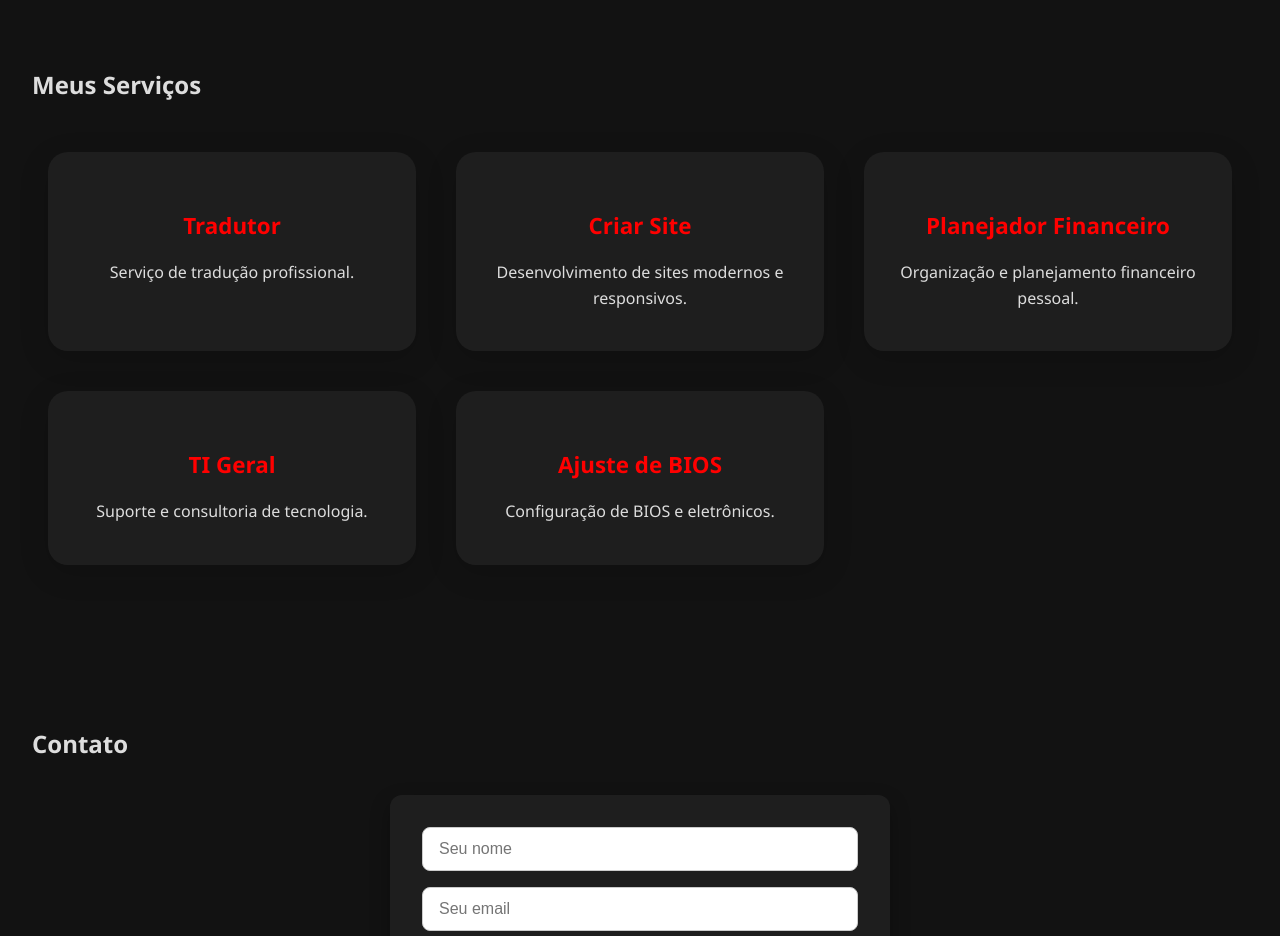
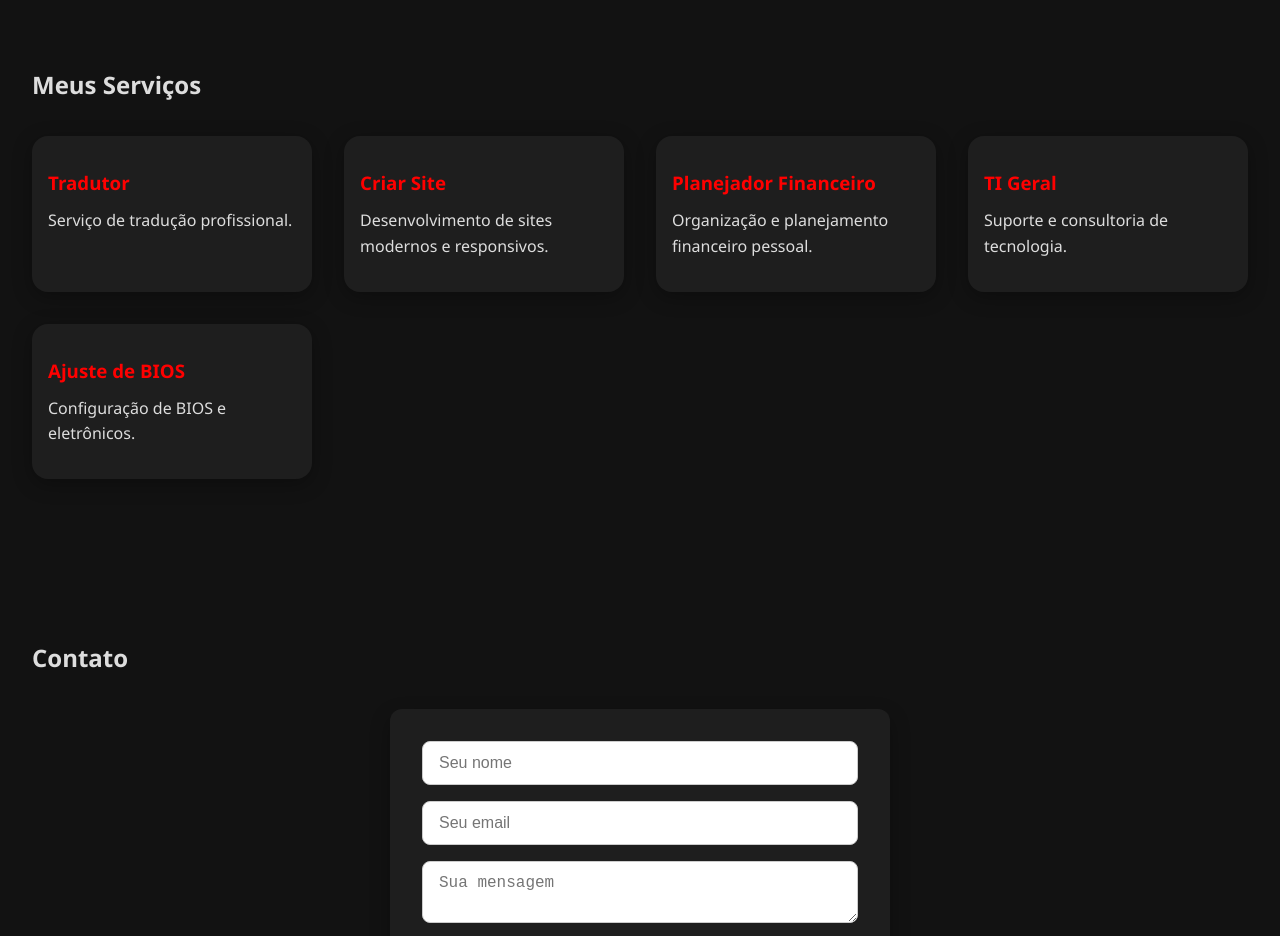
Before and after one commit to Madson-Ferreira/portifolio, a plain HTML site: page index.html in a window 1280 px wide. Shown: the part 1100-2036 px from the top of the page. Drawn offline with Linux system fonts and the light colour scheme.

Commit message:
Update styles.css

```diff
--- a/styles.css
+++ b/styles.css
@@ -247,63 +247,42 @@ header {
 }
 
 /* Grid de Serviços */
-.work-grid {
-  display: grid;
-  grid-template-columns: repeat(3, 1fr);
-  gap: 2.5rem;
-  margin-top: 3rem;
-  padding: 0 1rem;
+/* Services Cards */
+.work-grid{
+  display:grid;
+  grid-template-columns:repeat(auto-fit,minmax(250px,1fr));
+  gap:2rem;
+  margin-top:2rem;
 }
 
-/* Card */
-.service-card {
-  background: var(--secondary-bg);
-  padding: 2.5rem 2rem;
-  border-radius: 20px;
-  box-shadow: 0 8px 30px rgba(0,0,0,0.15);
-  text-align: center;
-  transition: all 0.35s ease;
-  opacity: 0;
-  transform: translateY(40px);
+.service-card{
+  background:var(--secondary-bg);
+  padding:2rem 1rem;
+  border-radius:16px;
+  box-shadow:0 5px 20px rgba(0,0,0,0.3);
+  transition:transform 0.3s,box-shadow 0.3s;
+  opacity:0;
+  transform:translateY(30px);
 }
 
-/* Animação ao carregar */
-.service-card.fade-in {
-  opacity: 1;
-  transform: translateY(0);
+.service-card:hover{
+  transform:translateY(-10px) scale(1.03);
+  box-shadow:0 12px 35px var(--primary-hover);
 }
 
-/* Efeito no hover */
-.service-card:hover {
-  transform: translateY(-12px) scale(1.04);
-  box-shadow: 0 15px 40px rgba(0,0,0,0.2),
-              0 0 15px var(--primary-hover);
+.service-card.fade-in{
+  opacity:1;
+  transform:translateY(0);
 }
 
-/* Título */
-.service-card h3 {
-  color: var(--primary);
-  font-size: 1.4rem;
-  font-weight: 600;
-  margin: 1rem 0;
+.service-card h3{
+  color:var(--primary);
+  margin-bottom:10px;
 }
 
-/* Texto */
-.service-card p {
-  color: var(--text);
-  font-size: 1rem;
-  line-height: 1.6;
+.service-card p{
+  color:var(--text);
 }
-
-/* Ícones (caso use) */
-.service-card i,
-.service-card svg {
-  font-size: 2.5rem;
-  color: var(--primary);
-  margin-bottom: 1rem;
-  transition: color 0.3s ease;
-}
-
 .service-card:hover i,
 .service-card:hover svg {
   color: var(--primary-hover);
```
